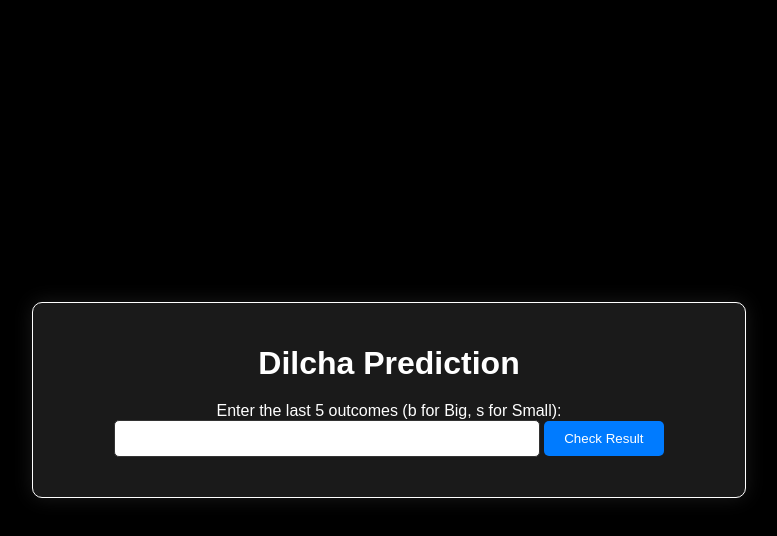
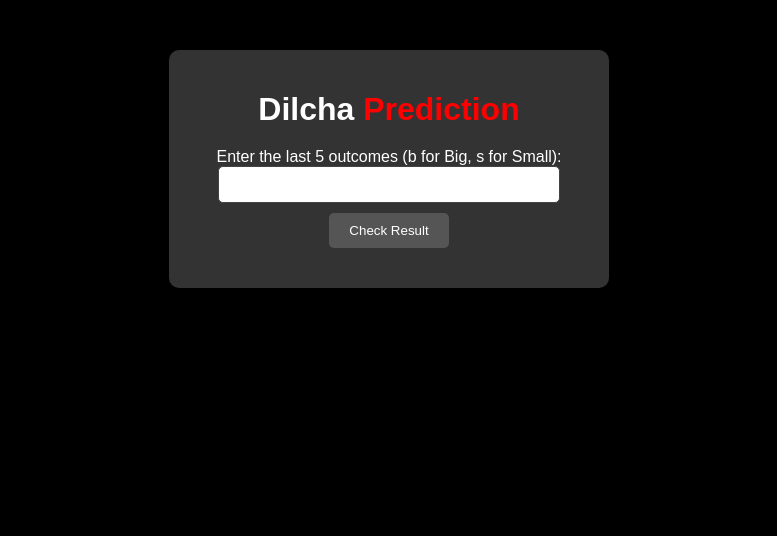
Before and after one commit to mrdilcha/Bestlottoprediction, a plain HTML site: page index.html in a window 1280 px wide. Shown: the whole page, without its empty margins (251-1028 px from the left). Drawn offline with nearby package versions, Linux system fonts and the light colour scheme.

Commit message:
Update style.css

```diff
--- a/style.css
+++ b/style.css
@@ -1,58 +1,65 @@
 body {
+    background-color: black;
+    color: white;
     font-family: Arial, sans-serif;
-    background-color: #000;
-    color: #fff;
-    display: flex;
-    justify-content: center;
-    align-items: center;
-    height: 100vh;
-    margin: 0;
 }
 
 .container {
+    background-color: #333;
+    padding: 20px;
+    border-radius: 10px;
+    max-width: 400px;
+    margin: 50px auto;
     text-align: center;
-    padding: 20px;
-    border: 1px solid #fff;
-    border-radius: 10px;
-    background-color: #1a1a1a;
-    box-shadow: 0 0 20px rgba(255, 255, 255, 0.1);
 }
 
 h1 {
+    font-size: 2rem;
     margin-bottom: 20px;
+}
+
+.white-text {
+    color: white;
+}
+
+.red-text {
+    color: red;
 }
 
 form {
     margin-bottom: 20px;
 }
 
-input {
+input[type="text"] {
     padding: 10px;
-    width: 60%;
+    width: 80%;
+    margin-bottom: 10px;
     border-radius: 5px;
-    border: 1px solid #333;
+    border: 1px solid #444;
 }
 
 button {
     padding: 10px 20px;
-    background-color: #007BFF;
+    border: none;
+    background-color: #555;
     color: white;
-    border: none;
     border-radius: 5px;
     cursor: pointer;
 }
 
 button:hover {
-    background-color: #0056b3;
+    background-color: #777;
 }
 
-#results-container {
-    padding: 10px;
-    margin-top: 20px;
-    border-top: 1px solid #fff;
+#server-results div {
+    margin: 10px 0;
 }
 
-#checking-message {
+#server-results .server-name {
+    color: lightcoral;
     font-weight: bold;
-    color: #FFD700;
 }
+
+#server-results .prediction {
+    color: white;
+}
```
